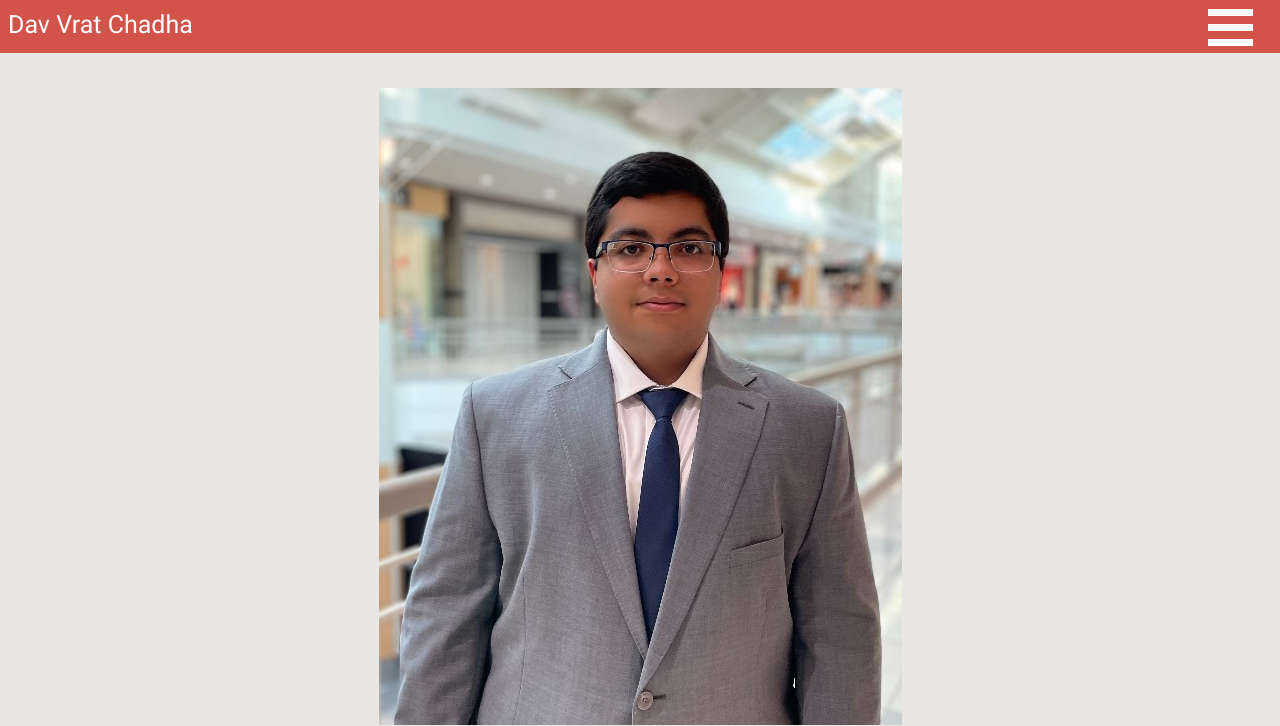
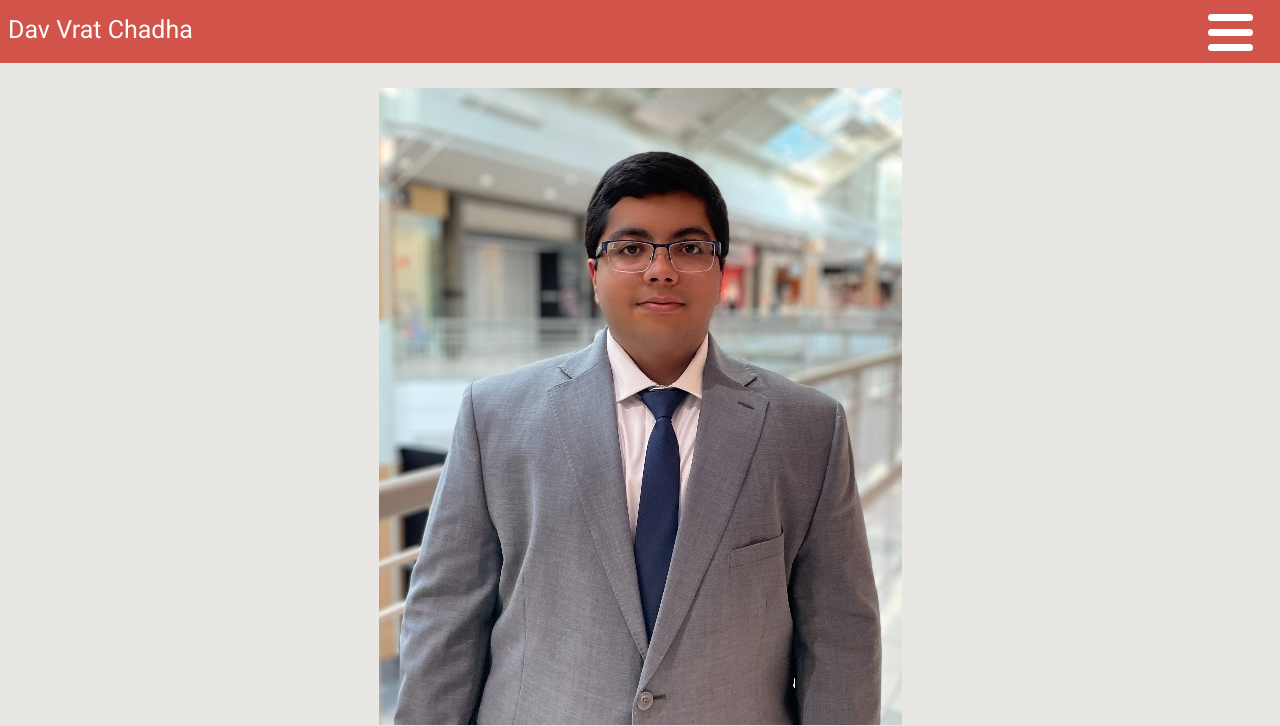
Before and after one commit to DavVratChadha/DavVratChadha.github.io, a plain HTML site: page index.html in a window 1280 px wide. Shown: the top 726 px of the page. Drawn offline with Linux system fonts and the light colour scheme.

Commit message:
Update index.html

```diff
--- a/index.html
+++ b/index.html
@@ -31,7 +31,8 @@ body {
     margin-top: -27px;
     margin-left: -10px;
     margin-bottom: 30px;
-    padding-bottom: 14px;
+    padding-bottom: 19px;
+    padding-top: 5px;
     padding-left: 10px;
     position: fixed;
     height: auto;
@@ -52,7 +53,8 @@ body {
     width: 45px;
     margin: 8px 0;
     transition: 0.5s;
-    background-color: var(--nav_menu_bar)
+    background-color: var(--nav_menu_bar);
+    border-radius: 15px;
 }
 .clicked .top_bar {
     -webkit-transform: rotate(45deg) translate(7px,14px);
@@ -204,7 +206,7 @@ hr.about_me{
     <link rel="mask-icon" href="/safari-pinned-tab.svg" color="#5bbad5">
     <meta name="msapplication-TileColor" content="#da532c">
     <meta name="theme-color" content="#ffffff"> -->
-    <link rel="icon" type="image/x-icon" href="fav/favicon.jpg">
+    <link rel="icon" type="image/x-icon" href="fav/favicon.png">
 </head>
 
 <body>
```
